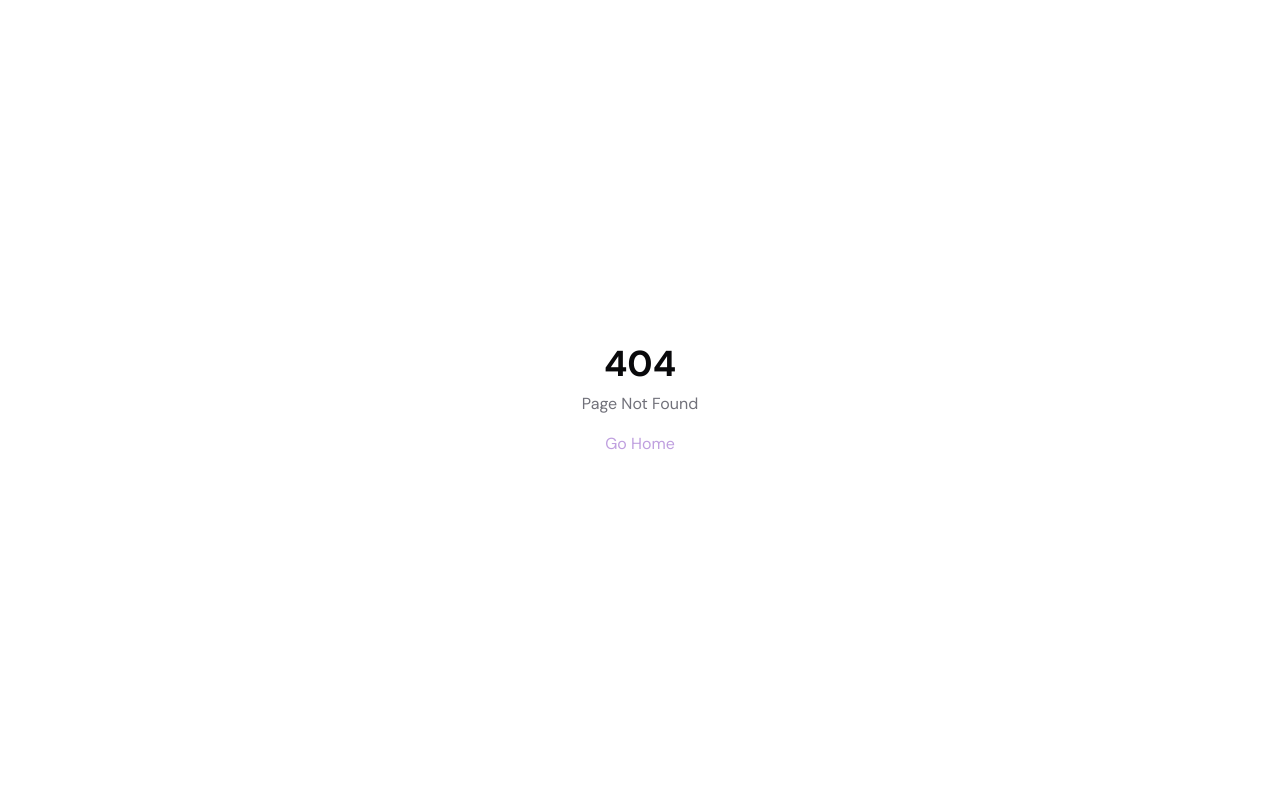
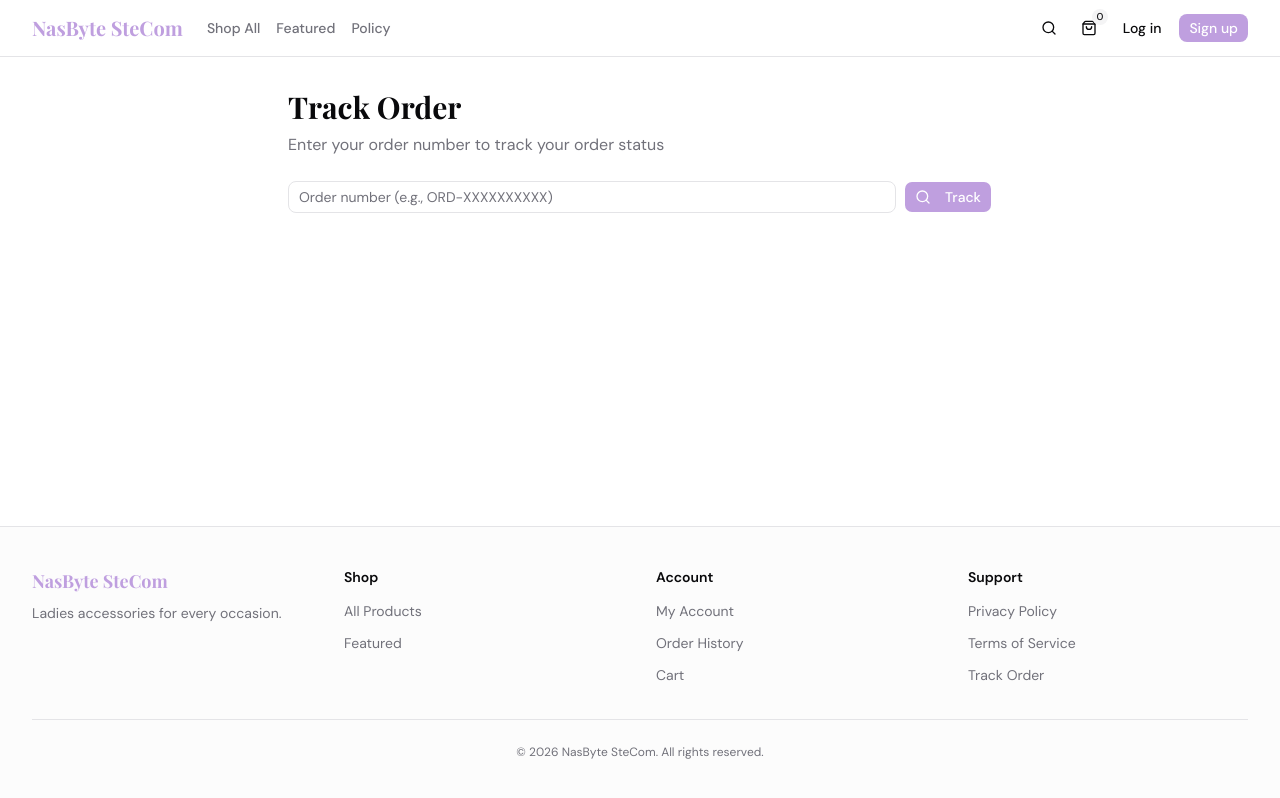
Before and after one commit to dev-saiful/nasbyte-ecom, a Next.js app: page /track-order in a window 1280 px wide. Before the commit this address had no page. Built offline with nearby package versions, Linux system fonts and the light colour scheme; a web font is replaced by a local one.

Commit message:
feat(storefront): add order tracking and policy pages

```diff
--- /dev/null
+++ b/src/app/(storefront)/policy/page.tsx
@@ -0,0 +1,15 @@
+import { PolicySections } from "@/components/policy/policy-sections";
+
+export default function PolicyPage() {
+  return (
+    <div className="mx-auto max-w-3xl px-4 py-8 sm:px-6 lg:px-8">
+      <h1 className="font-heading text-3xl font-bold">Policies</h1>
+      <p className="mt-2 text-muted-foreground">
+        Please review our policies below
+      </p>
+      <div className="mt-8">
+        <PolicySections />
+      </div>
+    </div>
+  );
+}
--- /dev/null
+++ b/src/app/(storefront)/track-order/page.tsx
@@ -0,0 +1,134 @@
+"use client";
+
+import { Search } from "lucide-react";
+import { useState } from "react";
+import { toast } from "sonner";
+import { OrderTimeline } from "@/components/order/order-timeline";
+import { Button } from "@/components/ui/button";
+import { Card, CardContent, CardHeader, CardTitle } from "@/components/ui/card";
+import { Input } from "@/components/ui/input";
+import { formatBDT } from "@/lib/utils";
+
+interface OrderData {
+  orderNumber: string;
+  status: string;
+  paymentStatus: string;
+  paymentMethod: string;
+  subtotal: number;
+  shippingCost: number;
+  total: number;
+  shippingAddress: string;
+  shippingCity: string;
+  shippingPostalCode: string | null;
+  createdAt: string;
+  items: {
+    id: string;
+    productName: string;
+    productImage: string | null;
+    price: number;
+    quantity: number;
+    total: number;
+  }[];
+}
+
+export default function TrackOrderPage() {
+  const [orderNumber, setOrderNumber] = useState("");
+  const [order, setOrder] = useState<OrderData | null>(null);
+  const [isLoading, setIsLoading] = useState(false);
+
+  const handleSearch = async () => {
+    if (!orderNumber.trim()) {
+      toast.error("Please enter an order number");
+      return;
+    }
+
+    setIsLoading(true);
+    try {
+      const response = await fetch(
+        `/api/track-order?orderNumber=${encodeURIComponent(orderNumber)}`,
+      );
+      const data = await response.json();
+
+      if (!response.ok) {
+        throw new Error(data.error || "Order not found");
+      }
+
+      setOrder(data);
+    } catch (error) {
+      toast.error(
+        error instanceof Error ? error.message : "Failed to track order",
+      );
+      setOrder(null);
+    } finally {
+      setIsLoading(false);
+    }
+  };
+
+  return (
+    <div className="mx-auto max-w-3xl px-4 py-8 sm:px-6 lg:px-8">
+      <h1 className="font-heading text-3xl font-bold">Track Order</h1>
+      <p className="mt-2 text-muted-foreground">
+        Enter your order number to track your order status
+      </p>
+
+      <div className="mt-6 flex gap-2">
+        <Input
+          placeholder="Order number (e.g., ORD-XXXXXXXXXX)"
+          value={orderNumber}
+          onChange={(e) => setOrderNumber(e.target.value)}
+          onKeyDown={(e) => e.key === "Enter" && handleSearch()}
+        />
+        <Button onClick={handleSearch} disabled={isLoading}>
+          <Search className="mr-2 size-4" />
+          Track
+        </Button>
+      </div>
+
+      {order && (
+        <Card className="mt-8">
+          <CardHeader>
+            <CardTitle>Order {order.orderNumber}</CardTitle>
+          </CardHeader>
+          <CardContent className="space-y-6">
+            <OrderTimeline currentStatus={order.status} />
+
+            <div className="grid gap-4 sm:grid-cols-2">
+              <div>
+                <p className="text-sm font-medium">Status</p>
+                <p className="text-sm text-muted-foreground">
+                  {order.status.replace(/_/g, " ")}
+                </p>
+              </div>
+              <div>
+                <p className="text-sm font-medium">Payment</p>
+                <p className="text-sm text-muted-foreground">
+                  {order.paymentMethod.replace(/_/g, " ")} (
+                  {order.paymentStatus})
+                </p>
+              </div>
+            </div>
+
+            <div>
+              <p className="text-sm font-medium">Items</p>
+              <div className="mt-2 space-y-2">
+                {order.items.map((item) => (
+                  <div key={item.id} className="flex justify-between text-sm">
+                    <span>
+                      {item.productName} x {item.quantity}
+                    </span>
+                    <span>{formatBDT(item.total)}</span>
+                  </div>
+                ))}
+              </div>
+            </div>
+
+            <div className="flex justify-between border-t pt-4 font-medium">
+              <span>Total</span>
+              <span>{formatBDT(order.total)}</span>
+            </div>
+          </CardContent>
+        </Card>
+      )}
+    </div>
+  );
+}
--- /dev/null
+++ b/src/app/api/track-order/route.ts
@@ -0,0 +1,61 @@
+import { NextResponse } from "next/server";
+import { prisma } from "@/lib/prisma";
+
+export async function GET(request: Request) {
+  try {
+    const { searchParams } = new URL(request.url);
+    const orderNumber = searchParams.get("orderNumber");
+
+    if (!orderNumber) {
+      return NextResponse.json(
+        { error: "Order number is required" },
+        { status: 400 },
+      );
+    }
+
+    const order = await prisma.order.findUnique({
+      where: { orderNumber, deletedAt: null },
+      include: {
+        items: {
+          select: {
+            id: true,
+            productName: true,
+            productImage: true,
+            price: true,
+            quantity: true,
+            total: true,
+          },
+        },
+      },
+    });
+
+    if (!order) {
+      return NextResponse.json({ error: "Order not found" }, { status: 404 });
+    }
+
+    return NextResponse.json({
+      orderNumber: order.orderNumber,
+      status: order.status,
+      paymentStatus: order.paymentStatus,
+      paymentMethod: order.paymentMethod,
+      subtotal: Number(order.subtotal),
+      shippingCost: Number(order.shippingCost),
+      total: Number(order.total),
+      shippingAddress: order.shippingAddress,
+      shippingCity: order.shippingCity,
+      shippingPostalCode: order.shippingPostalCode,
+      createdAt: order.createdAt,
+      items: order.items.map((item) => ({
+        ...item,
+        price: Number(item.price),
+        total: Number(item.total),
+      })),
+    });
+  } catch (error) {
+    console.error("Track order error:", error);
+    return NextResponse.json(
+      { error: "Failed to track order" },
+      { status: 500 },
+    );
+  }
+}
--- /dev/null
+++ b/src/components/policy/policy-sections.tsx
@@ -0,0 +1,45 @@
+import { Card, CardContent, CardHeader, CardTitle } from "@/components/ui/card";
+import { Separator } from "@/components/ui/separator";
+
+const sections = [
+  {
+    id: "privacy",
+    title: "Privacy Policy",
+    content: `We collect personal information to process your orders and improve our services. Your data is stored securely and is only shared with third parties necessary for order fulfillment (shipping partners, payment processors). We do not sell your personal information to third parties.`,
+  },
+  {
+    id: "terms",
+    title: "Terms of Service",
+    content: `By using our website, you agree to our terms and conditions. All products are subject to availability. We reserve the right to modify or discontinue products at any time. Prices are subject to change without notice.`,
+  },
+  {
+    id: "shipping",
+    title: "Shipping Policy",
+    content: `We offer flat-rate shipping of 150 BDT for all orders within Bangladesh. Orders are typically processed within 1-2 business days. Delivery usually takes 3-5 business days depending on your location. You will receive a tracking number once your order is shipped.`,
+  },
+  {
+    id: "returns",
+    title: "Return Policy",
+    content: `We accept returns within 7 days of delivery for most items. Items must be unused and in original packaging. To initiate a return, please contact our support team with your order number. Refunds will be processed within 5-7 business days after we receive the returned item.`,
+  },
+];
+
+export function PolicySections() {
+  return (
+    <div className="space-y-8">
+      {sections.map((section, index) => (
+        <div key={section.id}>
+          {index > 0 && <Separator className="mb-8" />}
+          <Card>
+            <CardHeader>
+              <CardTitle>{section.title}</CardTitle>
+            </CardHeader>
+            <CardContent>
+              <p className="text-muted-foreground">{section.content}</p>
+            </CardContent>
+          </Card>
+        </div>
+      ))}
+    </div>
+  );
+}
```
